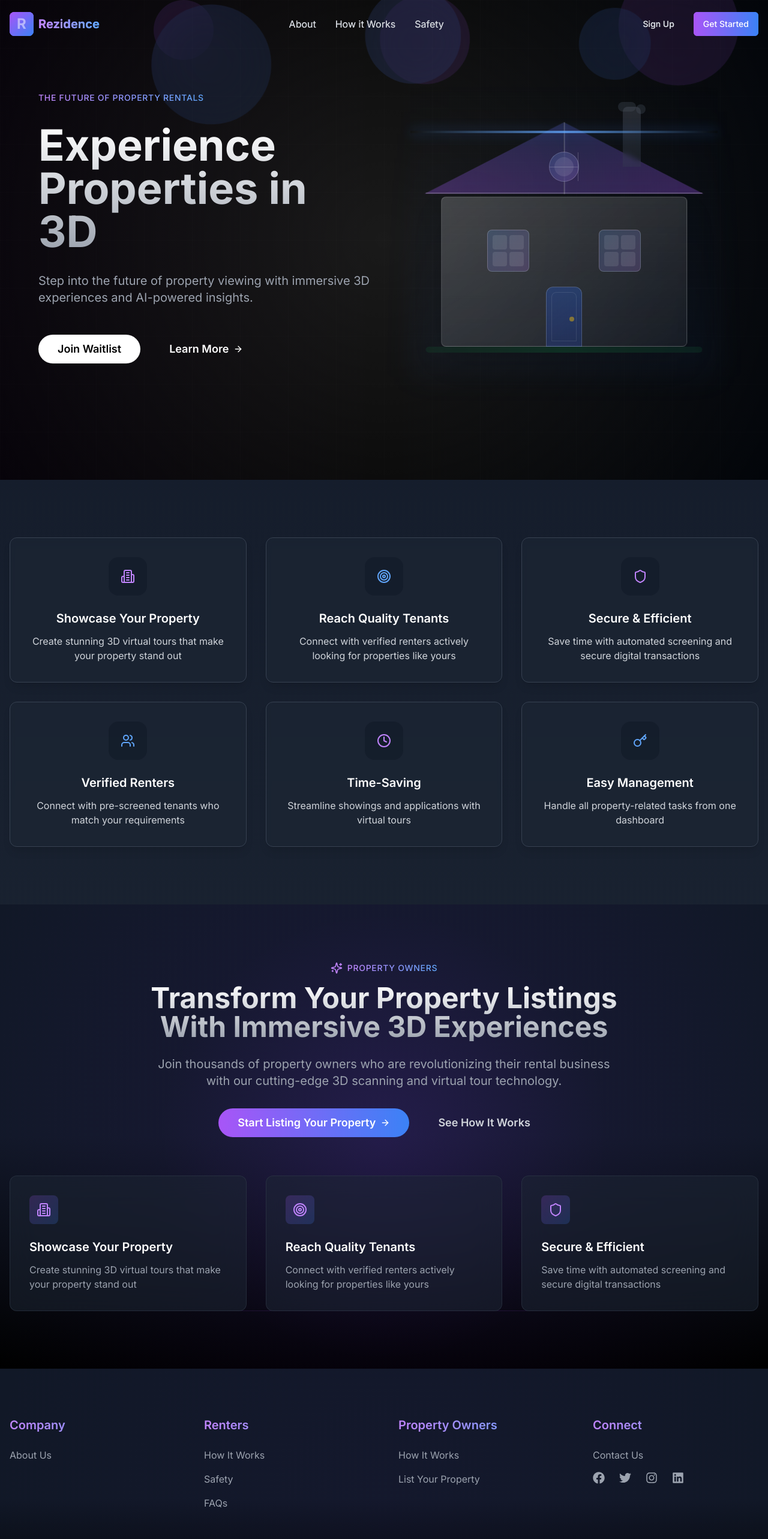
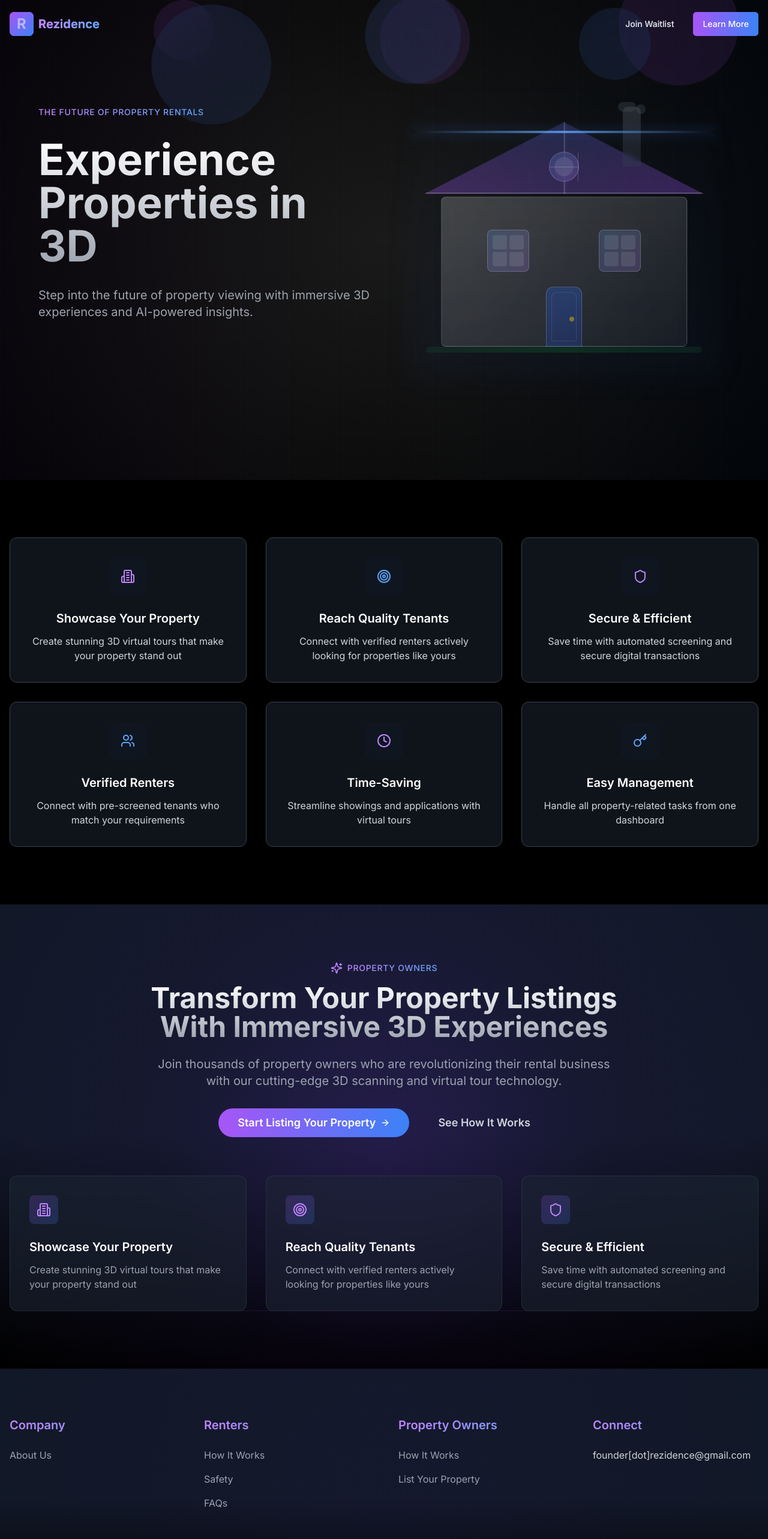
Before and after one commit to rezidence/rezidence-v1, a Next.js app in the folder frontend/: page / in a window 1280 px wide. Shown: the top 2566 px of the page at 60% size. Built offline with nearby package versions, Linux system fonts and the light colour scheme.

Commit message:
fixed frontend a little bit

```diff
--- a/frontend/app/components/CallToAction.tsx
+++ b/frontend/app/components/CallToAction.tsx
@@ -102,7 +102,7 @@ export default function CallToAction() {
             <Button
               variant="ghost"
               onClick={() => router.push('/owners/how-it-works')}
-              className="text-gray-300 hover:text-white px-8 py-6 text-lg font-semibold"
+              className="text-gray-300 hover:text-black px-8 py-6 text-lg font-semibold"
             >
               See How It Works
             </Button>
--- a/frontend/app/components/Features.tsx
+++ b/frontend/app/components/Features.tsx
@@ -1,10 +1,22 @@
 "use client"
 
 import { motion, useInView } from "framer-motion"
-import { useRef } from "react"
+import { useRef, useState } from "react"
 import { Building2, ArrowRight, Sparkles, Shield, Target, Users, Clock, Key } from "lucide-react"
 
 export default function Features() {
+  const [mousePosition, setMousePosition] = useState({ x: 0, y: 0 })
+  const containerRef = useRef<HTMLElement>(null)
+
+  // Parallax effect for background elements
+  const handleMouseMove = (e: React.MouseEvent<HTMLElement>) => {
+    if (!containerRef.current) return
+    const rect = containerRef.current.getBoundingClientRect()
+    const x = (e.clientX - rect.left) / rect.width
+    const y = (e.clientY - rect.top) / rect.height
+    setMousePosition({ x, y })
+  }
+
   const ref = useRef(null)
   const isInView = useInView(ref, { once: true, margin: "-100px" })
 
@@ -73,7 +85,7 @@ export default function Features() {
   ]
 
   return (
-    <section ref={ref} className="py-16 md:py-24 relative overflow-hidden">
+    <section ref={ref} className="bg-black py-16 md:py-24 relative overflow-hidden">
       <div className="container mx-auto px-4">
         <motion.div
           variants={containerVariants}
--- a/frontend/app/components/Footer.tsx
+++ b/frontend/app/components/Footer.tsx
@@ -6,7 +6,7 @@ import { motion } from "framer-motion"
 
 export default function Footer() {
   return (
-    <footer className="relative bg-gradient-to-b from-gray-900 via-gray-900 to-black text-gray-300 py-20 overflow-hidden">
+    <footer id="footer" className="relative bg-gradient-to-b from-gray-900 via-gray-900 to-black text-gray-300 py-20 overflow-hidden">
       {/* Background Elements */}
       <div className="absolute inset-0 overflow-hidden">
         <div className="absolute inset-0 bg-[radial-gradient(circle_at_center,rgba(76,29,149,0.05)_0%,transparent_100%)]" />
@@ -111,17 +111,14 @@ export default function Footer() {
             </h3>
             <ul className="space-y-4">
               <li>
-                <Link
-                  href="/connect/contact"
-                  className="group flex items-center text-gray-400 hover:text-white transition-colors duration-200"
-                >
                   <span className="relative">
-                    Contact Us
+                  founder[dot]rezidence@gmail.com
                     <span className="absolute bottom-0 left-0 w-0 h-px bg-gradient-to-r from-purple-500 to-blue-500 group-hover:w-full transition-all duration-300" />
                   </span>
-                </Link>
+
               </li>
-              <li>
+              {/* Social Media Icons */}
+              {/* <li>
                 <div className="flex space-x-6 items-center">
                   <Link
                     href="/waitlist"
@@ -148,7 +145,7 @@ export default function Footer() {
                     <FaLinkedin size={20} />
                   </Link>
                 </div>
-              </li>
+              </li> */}
             </ul>
           </div>
         </div>
--- a/frontend/app/components/Header.tsx
+++ b/frontend/app/components/Header.tsx
@@ -19,11 +19,7 @@ export default function Header() {
     return () => window.removeEventListener('scroll', handleScroll)
   }, [])
 
-  const navItems = [
-    { name: "About", href: "/about" },
-    { name: "How it Works", href: "/renters/how-it-works" },
-    { name: "Safety", href: "/renters/safety" }
-  ]
+
 
   return (
     <motion.header
@@ -75,7 +71,7 @@ export default function Header() {
           </Link>
 
           {/* Navigation */}
-          <nav className="hidden md:flex items-center space-x-8">
+          {/* <nav className="hidden md:flex items-center space-x-8">
             {navItems.map((item, index) => (
               <motion.div
                 key={item.name}
@@ -92,7 +88,7 @@ export default function Header() {
                 </Link>
               </motion.div>
             ))}
-          </nav>
+          </nav> */}
 
           {/* CTA Buttons */}
           <div className="flex items-center space-x-4">
@@ -106,7 +102,7 @@ export default function Header() {
                 onClick={() => router.push('/waitlist')}
                 className="text-gray-300 hover:text-white hover:bg-white/10"
               >
-                Sign Up
+                Join Waitlist
               </Button>
             </motion.div>
             <motion.div
@@ -115,10 +111,12 @@ export default function Header() {
               transition={{ duration: 0.3, delay: 0.5 }}
             >
               <Button
-                onClick={() => router.push('/waitlist')}
+                onClick={() => {
+                  document.getElementById('footer')?.scrollIntoView({ behavior: 'smooth' });
+                }}
                 className="bg-gradient-to-r from-purple-500 to-blue-500 text-white hover:from-purple-600 hover:to-blue-600 transition-all duration-200"
               >
-                Get Started
+                Learn More
               </Button>
             </motion.div>
           </div>
--- a/frontend/app/components/Hero.tsx
+++ b/frontend/app/components/Hero.tsx
@@ -11,7 +11,7 @@ interface FloatingElementProps {
   delay?: number
 }
 
-const FloatingElement = ({ children, delay = 0 }: FloatingElementProps) => {
+export const FloatingElement = ({ children, delay = 0 }: FloatingElementProps) => {
   return (
     <motion.div
       animate={{
@@ -207,7 +207,7 @@ export default function Hero() {
     <section
       ref={containerRef}
       onMouseMove={handleMouseMove}
-      className="min-h-screen relative overflow-hidden bg-black"
+      className="bg-black min-h-screen relative overflow-hidden"
     >
       {/* Animated Background Elements */}
       <div className="absolute inset-0">
@@ -311,26 +311,7 @@ export default function Hero() {
                 transition={{ duration: 0.6, delay: 0.3 }}
                 className="flex flex-col sm:flex-row items-center gap-4"
               >
-                <Button
-                  onClick={() => router.push('/waitlist')}
-                  className="group relative overflow-hidden rounded-full bg-white px-8 py-6 text-lg font-semibold text-black transition-transform hover:scale-105"
-                >
-                  <span className="relative z-10">Join Waitlist</span>
-                  <motion.div
-                    initial={{ x: "100%" }}
-                    whileHover={{ x: 0 }}
-                    transition={{ duration: 0.3 }}
-                    className="absolute inset-0 bg-gradient-to-r from-purple-500 to-blue-500 z-0"
-                  />
-                </Button>
-                <Button
-                  variant="ghost"
-                  onClick={() => router.push('/about')}
-                  className="text-white group px-8 py-6 text-lg font-semibold flex items-center gap-2"
-                >
-                  Learn More
-                  <ArrowRight className="w-4 h-4 group-hover:translate-x-1 transition-transform" />
-                </Button>
+
               </motion.div>
             </motion.div>
 
--- /dev/null
+++ b/frontend/app/properties/list/page.tsx
@@ -0,0 +1,14 @@
+"use client"
+
+import { useEffect } from "react"
+import { useRouter } from "next/navigation"
+
+export default function ListPropertyPage() {
+  const router = useRouter()
+
+  useEffect(() => {
+    router.push('/')
+  }, [router])
+
+  return null
+}
```
Also changed, not shown: frontend/middleware.ts (added, +34 -0 lines).
